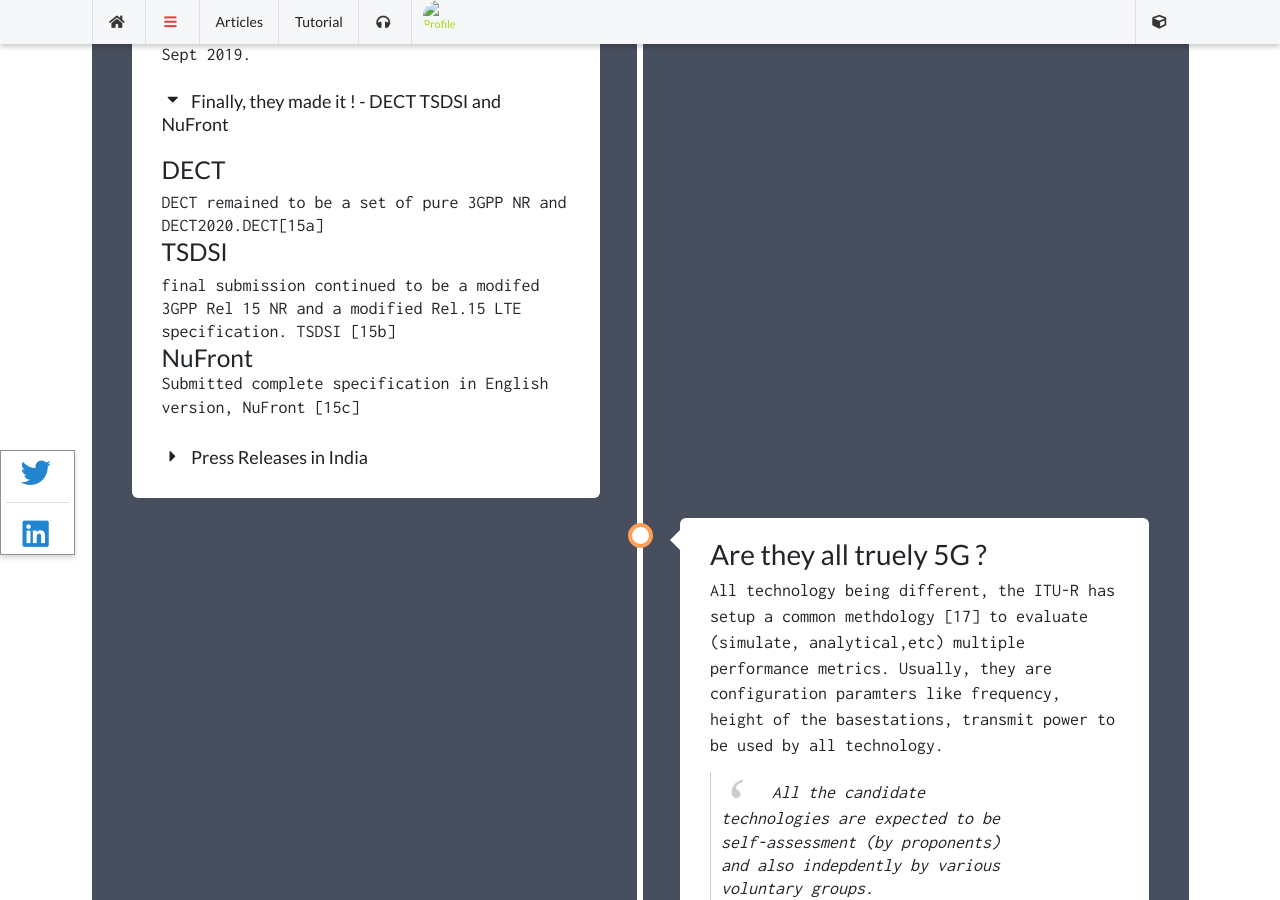
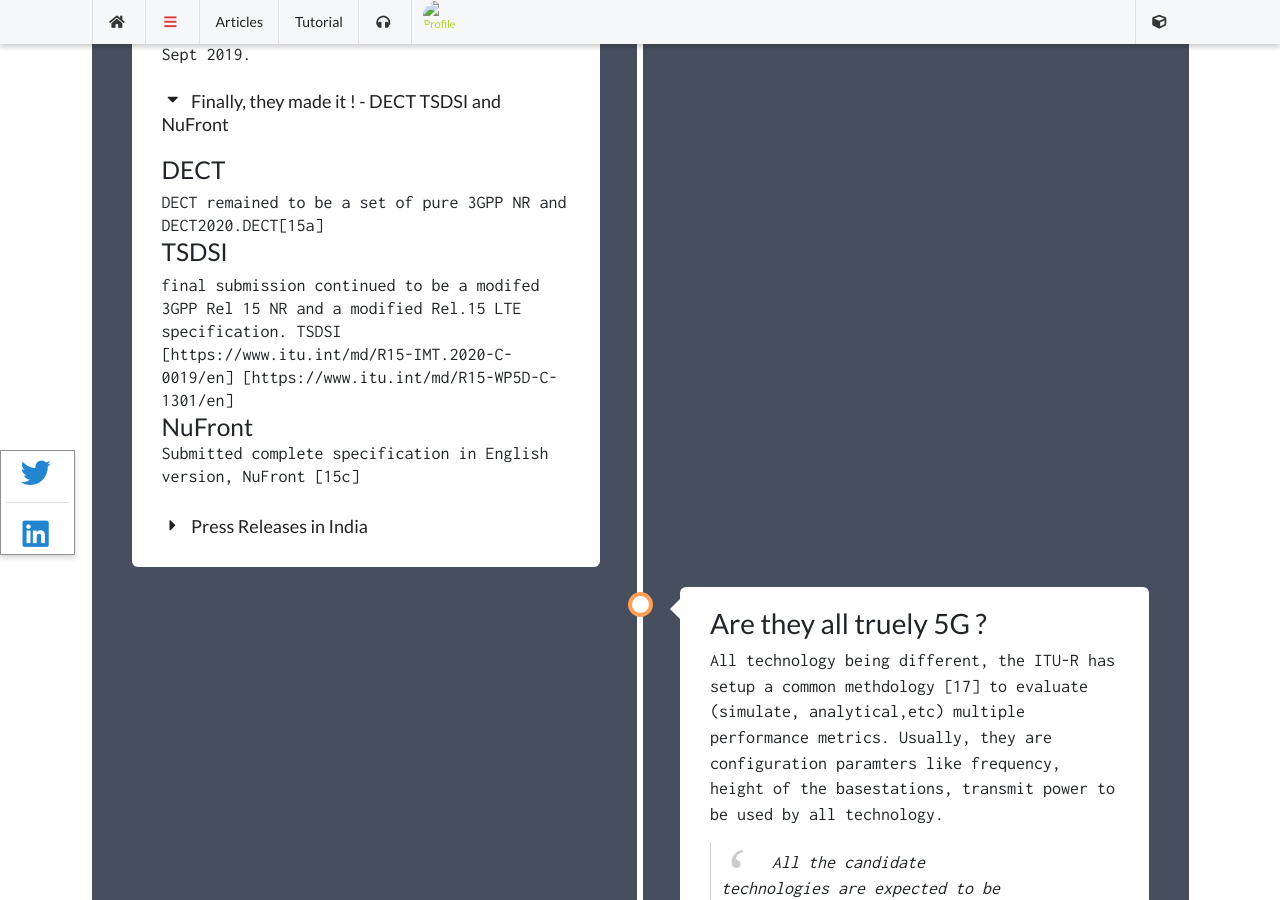
Before and after one commit to wiless/wiless.github.io, a Jekyll site: the page built from _articles/5gtimeline.md, in a window 1280 px wide and 900 px high, scrolled down 5380 px. Built offline with Jekyll 4.4.1, drawn with Linux system fonts in a browser that asks for light colours; nearby versions of some CDN libraries; some web fonts are replaced; comment, search, counter and statistics services are not loaded; a style sheet for code colours, icons or effects is not loaded.

Commit message:
Update 5gtimeline.md

```diff
--- a/_articles/5gtimeline.md
+++ b/_articles/5gtimeline.md
@@ -250,7 +250,7 @@ The journey of official 5G began in 2014 and completed the vision of IMT and ove
 
           <h3>DECT</h3>DECT remained to be a set of pure 3GPP NR and DECT2020.DECT[15a]
           <h3>TSDSI</h3> final submission continued to be a modifed 3GPP Rel 15 NR and a modified Rel.15 LTE
-          specification. TSDSI [15b]
+          specification. TSDSI [https://www.itu.int/md/R15-IMT.2020-C-0019/en] [https://www.itu.int/md/R15-WP5D-C-1301/en]
           <h3>NuFront</h3> Submitted complete specification in English version, NuFront [15c]
         </div>
 
```
